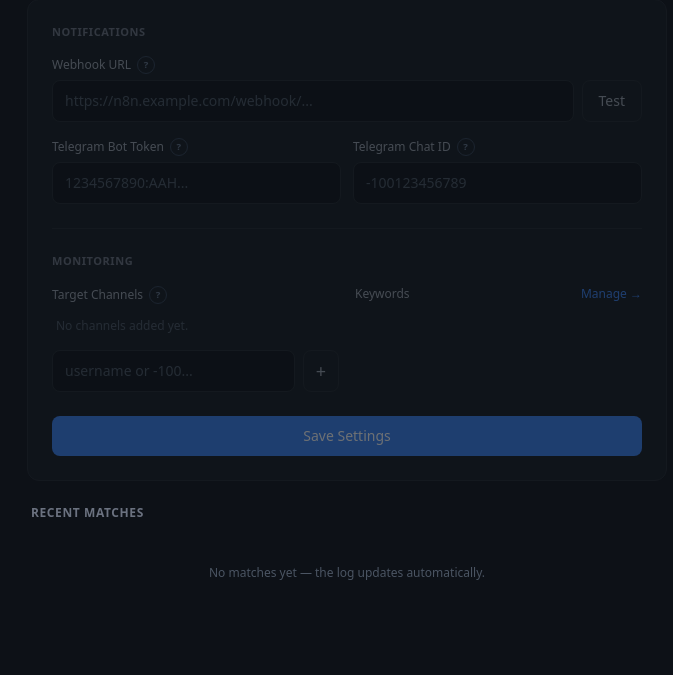
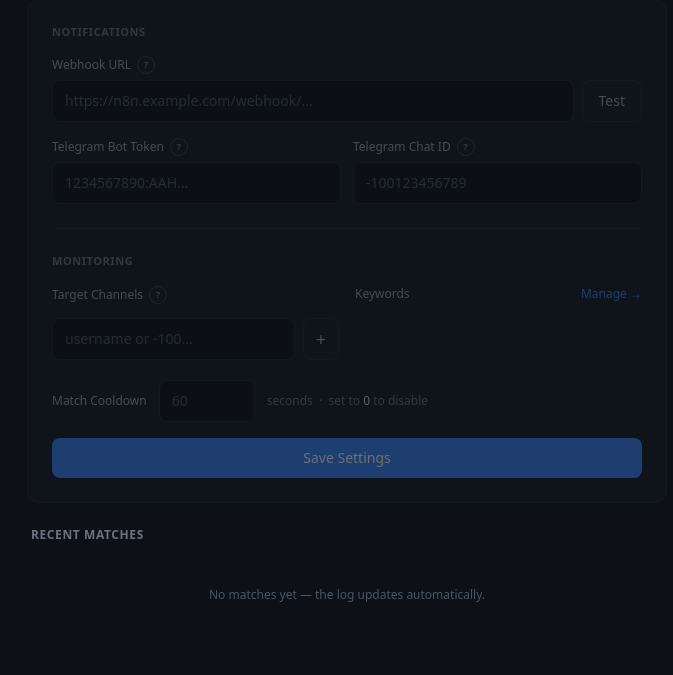
Before and after one commit to imranborzov/tg-parser, a Python web app: template src/templates/index.html in a window 1280 px wide. Shown: the part 322-997 px from the top of the page, without its empty margins (293-966 px from the left). Before the commit the page ends 902 px from the top, so only its background shows below. Run offline with Jinja, Linux system fonts and the light colour scheme; the template is opened without the code that fills it, so the values that code supplies are empty; some libraries are stand-ins or nearby versions.

Commit message:
feat: configurable match cooldown via UI
Users can now set the match cooldown in seconds directly from the
settings panel, or set it to 0 to disable it entirely.

Co-Authored-By: Claude Sonnet 4.6 <noreply@anthropic.com>

```diff
--- a/main.py
+++ b/main.py
@@ -53,6 +53,7 @@ class SetupData(BaseModel):
     webhook_url: str
     tg_bot_token: str = ""
     tg_chat_id: str = ""
+    match_cooldown: int = 60
 
 class AuthData(BaseModel):
     code: str
@@ -127,7 +128,7 @@ async def api_test_webhook():
 
 @app.post("/api/settings")
 async def api_update_settings(data: SetupData):
-    await update_settings(data.channels, data.keywords, data.webhook_url, data.tg_bot_token, data.tg_chat_id)
+    await update_settings(data.channels, data.keywords, data.webhook_url, data.tg_bot_token, data.tg_chat_id, data.match_cooldown)
     return {"status": "success"}
 
 if __name__ == "__main__":
--- a/src/static/app.js
+++ b/src/static/app.js
@@ -30,7 +30,8 @@ let currentSettings = {
     keywords: [],
     webhook_url: "",
     tg_bot_token: "",
-    tg_chat_id: ""
+    tg_chat_id: "",
+    match_cooldown: 60
 };
 
 // --- Elements --- //
@@ -43,6 +44,7 @@ const listChannels = document.getElementById("list-channels");
 const inputWebhook = document.getElementById("input-webhook");
 const inputTgBotToken = document.getElementById("input-tg-bot-token");
 const inputTgChatId = document.getElementById("input-tg-chat-id");
+const inputMatchCooldown = document.getElementById("input-match-cooldown");
 
 // --- Auth Flow --- //
 
@@ -316,6 +318,7 @@ document.getElementById("btn-save-settings").addEventListener("click", async (e)
     currentSettings.webhook_url = inputWebhook.value.trim();
     currentSettings.tg_bot_token = inputTgBotToken.value.trim();
     currentSettings.tg_chat_id = inputTgChatId.value.trim();
+    currentSettings.match_cooldown = Math.max(0, parseInt(inputMatchCooldown.value) || 0);
 
     btn.innerHTML = `<span class="flex items-center gap-2">Saving...</span>`;
     try {
--- a/src/templates/index.html
+++ b/src/templates/index.html
@@ -244,7 +244,14 @@
                     </div>
                 </div>
 
-                <button id="btn-save-settings" class="btn-primary w-full mt-6">
+                <div class="flex items-center gap-3 mt-5">
+                    <label class="text-xs text-gray-400 whitespace-nowrap">Match Cooldown</label>
+                    <input type="number" id="input-match-cooldown" class="input-field w-24" min="0"
+                        placeholder="60" value="{{ settings.match_cooldown }}">
+                    <span class="text-xs text-gray-500">seconds &nbsp;&middot;&nbsp; set to <span class="text-gray-300">0</span> to disable</span>
+                </div>
+
+                <button id="btn-save-settings" class="btn-primary w-full mt-4">
                     Save Settings
                 </button>
 
@@ -268,7 +275,7 @@
 
     <!-- Inject initial data -->
     <script type="application/json" id="initial-data">
-        {"channels":{{settings.channels|tojson|safe}},"keywords":{{settings.keywords|tojson|safe}},"webhook_url":"{{settings.webhook_url}}","tg_bot_token":"{{settings.tg_bot_token}}","tg_chat_id":"{{settings.tg_chat_id}}"}
+        {"channels":{{settings.channels|tojson|safe}},"keywords":{{settings.keywords|tojson|safe}},"webhook_url":"{{settings.webhook_url}}","tg_bot_token":"{{settings.tg_bot_token}}","tg_chat_id":"{{settings.tg_chat_id}}","match_cooldown":{{settings.match_cooldown}}}
     </script>
     <!-- Keywords Modal -->
     <div id="keywords-modal" class="hidden fixed inset-0 z-50 flex items-end sm:items-center justify-center p-4">
@@ -314,7 +321,7 @@
     </div>
 
     <div id="toast-container"></div>
-    <script src="/static/app.js?v=7"></script>
+    <script src="/static/app.js?v=8"></script>
 
 </body>
 
```
Also changed, not shown: src/database_manager.py (+11 -5 lines), src/telegram_client.py (+9 -5 lines).
